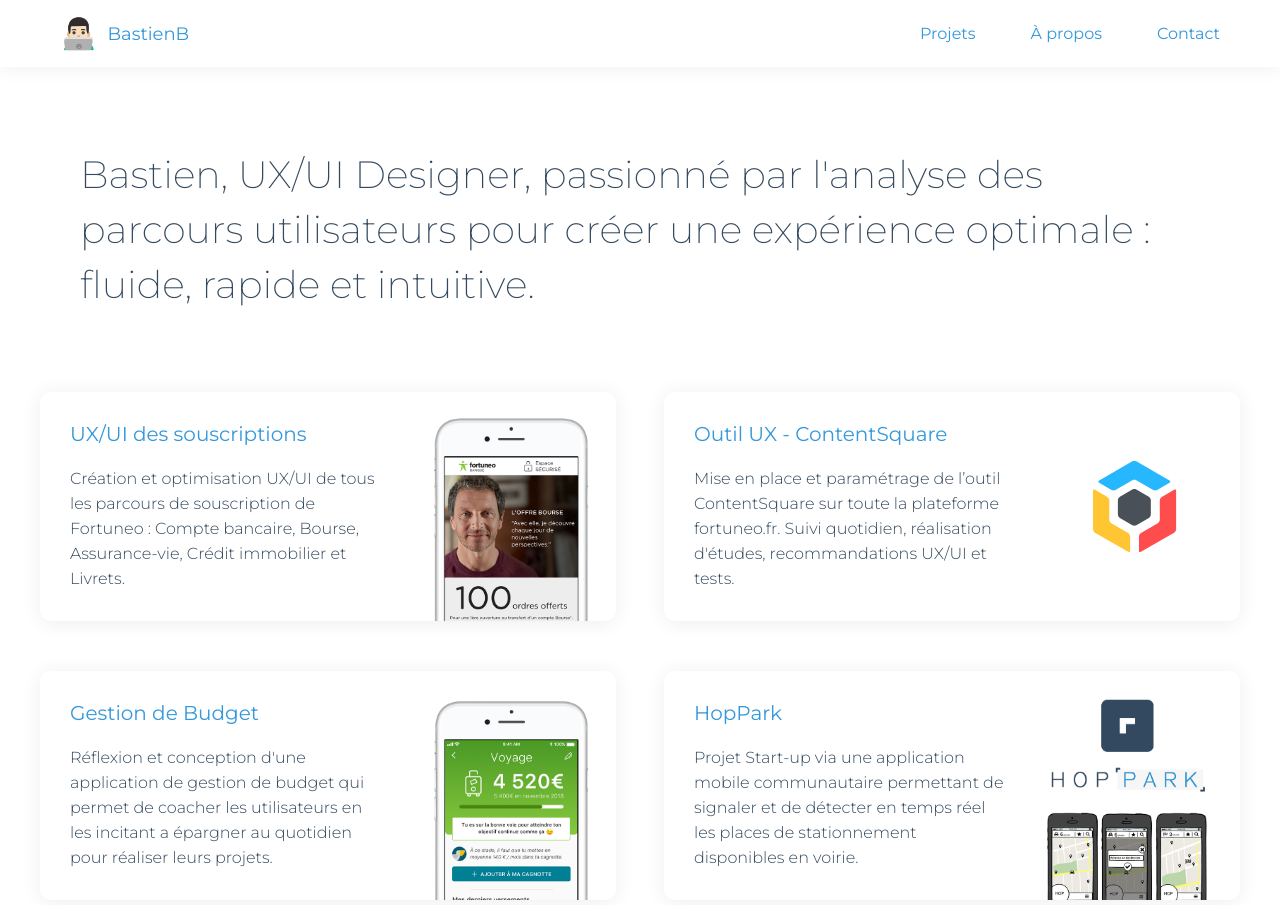
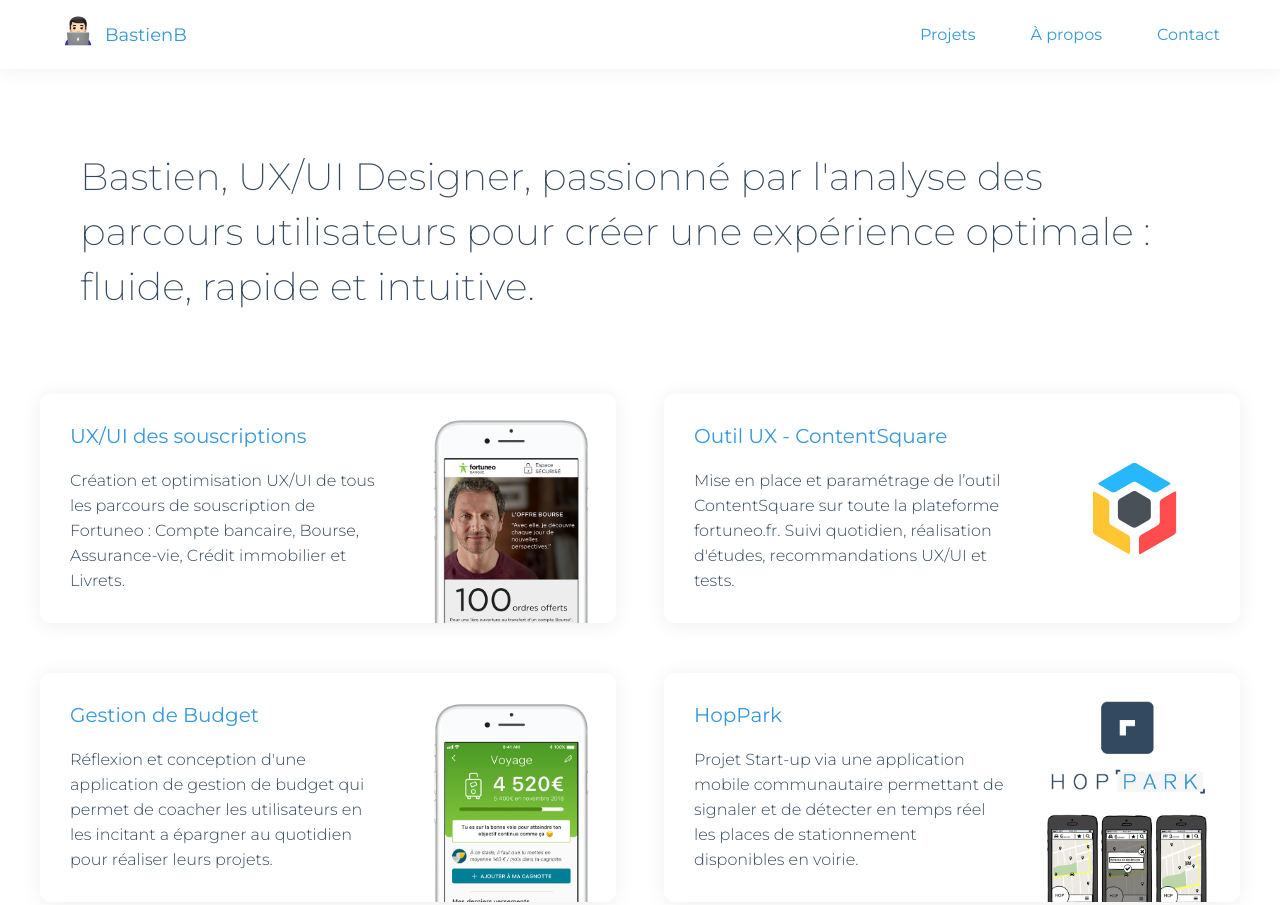
Before and after one commit to bastienbcher/resume, a plain HTML site: page index.html in a window 1280 px wide. Shown: the top 905 px of the page. Drawn offline with nearby package versions, Linux system fonts and the light colour scheme.

Commit message:
Update index.html

```diff
--- a/index.html
+++ b/index.html
@@ -12,7 +12,7 @@
     <header>
         <div class="header">
         <div class="logo">
-            <a href="#top" class="js-scrollTo"><span>👨🏻‍💻</span><span class="nom">BastienB</span></a>
+            <a href="#top" class="js-scrollTo"><span><img src="img/icon.png"></span><span class="nom">BastienB</span></a>
         </div>
        <nav>
             <ul>
```
